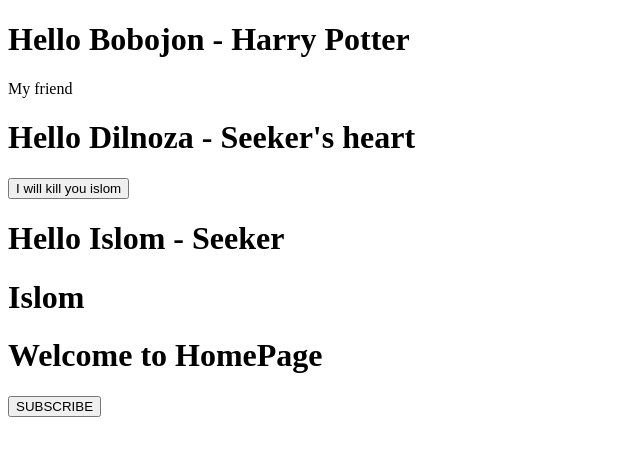
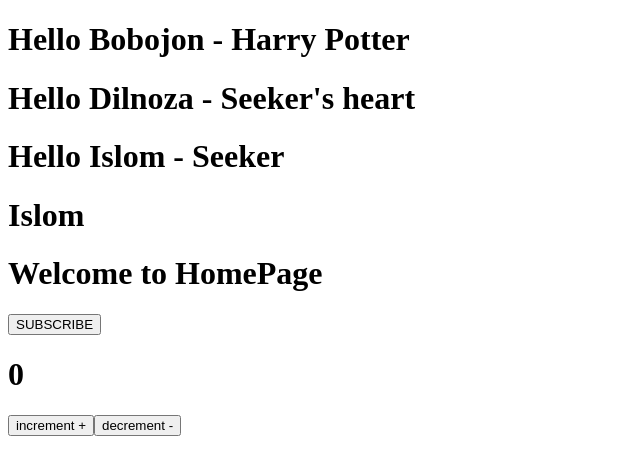
Before and after one commit to islom2202/React-tutorial, a React (Vite) app: page / in a window 1280 px wide. Shown: the top 474 px of the page, without its empty margins (0-640 px from the left). Built offline with nearby package versions, Linux system fonts and the light colour scheme.

Commit message:
event handling explanation

```diff
--- /dev/null
+++ b/javascript.js
@@ -0,0 +1,6 @@
+let obj = {
+  name: 'Islom'
+}
+let {name} = obj
+name = 'bobo'
+console.log(name);
--- a/src/App.jsx
+++ b/src/App.jsx
@@ -1,7 +1,8 @@
 import React from 'react'
-import {Greet} from './components/Greet'
+import Greet from './components/Greet'
 import Class from './components/Class'
 import Welcome from './components/Welcome'
+import Counter from './components/Counter'
 export const App = () => {
   return (
     <div>
@@ -12,6 +13,7 @@ export const App = () => {
       <Greet name="Islom" heroName="Seeker"></Greet>
       <Class name="Islom"/>
       <Welcome/>
+      <Counter/>
     </div>
   )
 }
--- /dev/null
+++ b/src/components/Counter.jsx
@@ -0,0 +1,47 @@
+import React, {Component} from "react";
+
+class Counter extends Component {
+  constructor(){
+    super();
+    this.state = {
+      counter: 0,
+      color: 'black'
+    }
+  }
+  increment = () => {
+     this.setState({counter: this.state.counter+=1},() => {
+      if (this.state.counter == 0) {
+        this.setState({ color: "black" })
+      }
+      if (this.state.counter > 0) {
+        this.setState({ color: "green" })
+      }
+      if (this.state.counter < 0) {
+        this.setState({ color: "red" })
+      }
+     });
+  }
+  decrement = () =>{
+    this.setState({counter: this.state.counter-=1},() =>{
+      if (this.state.counter == 0) {
+        this.setState({ color: "black" })
+      }
+      if (this.state.counter > 0) {
+        this.setState({ color: "green" })
+      }
+      if (this.state.counter < 0) {
+        this.setState({ color: "red" })
+      }
+    })
+  }
+  render() {
+   return (
+     <div>
+       <h1 style={{color: `${this.state.color}`}}>{this.state.counter}</h1>
+       <button onClick={this.increment}>increment +</button>
+       <button onClick={() =>this.decrement()}>decrement -</button>
+     </div>
+   )
+  }
+}
+export default Counter;
--- a/src/components/Greet.jsx
+++ b/src/components/Greet.jsx
@@ -1,10 +1,25 @@
-export const Greet = (props) => {
-  return (
-    <div>
-      <h1>
-        Hello {props.name} - {props.heroName}
-      </h1>
-      {props.children}
-    </div>
-  )
+// export const Greet = (props) => {
+//   let {name, heroName, children} = props;
+//   return (
+//     <div>
+//       <h1>
+//         Hello {name} - {heroName}
+//       </h1>
+//       {children}
+//     </div>
+//   )
+// }
+
+import React, {Component} from "react";
+
+class Greet extends Component {
+  render() {
+    let { name, heroName, children } = this.props
+    return (
+      <div>
+        <h1>Hello {name} - {heroName}</h1>
+      </div>
+    )
+  }
 }
+export default Greet;
```
Also changed, not shown: 1 other file (tests, documents, lock files or other folders).
